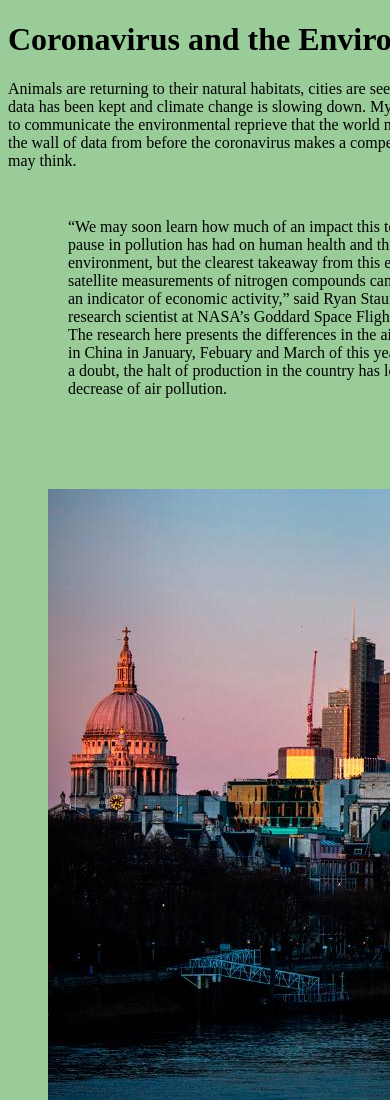
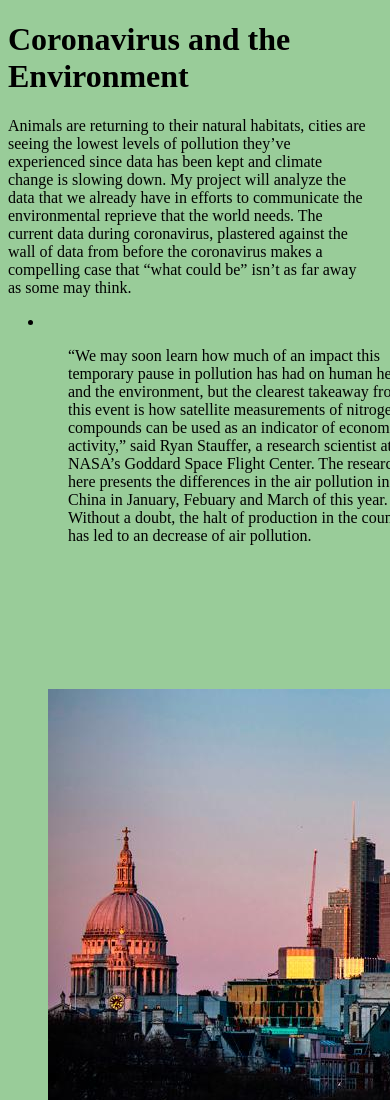
Before and after one commit to shawnfortune/shawnfortune.github.io, a plain HTML site: page hw/finalproject/index.html in a window 390 px wide. Shown: the top 1100 px of the page. Drawn offline with Linux system fonts and the light colour scheme.

Commit message:
final updates to final

```diff
--- a/hw/finalproject/index.html
+++ b/hw/finalproject/index.html
@@ -2,14 +2,6 @@
 <html lang="en" dir="ltr">
 
 <head>
-    <meta charset="utf-8">
-    <meta name="viewport" content="width=device-width, initial-scale=1">
-    <title>CSS grid</title>
-    <link rel="stylesheet" href="style.css">
-    <link rel="stylesheet" href="mobile.css">
-</head>
-
-
     <!-- Global site tag (gtag.js) - Google Analytics -->
     <script async src="https://www.googletagmanager.com/gtag/js?id=UA-165155168-1"></script>
     <script>
@@ -23,6 +15,12 @@
         gtag('config', 'UA-165155168-1');
 
     </script>
+    <meta charset="utf-8">
+    <meta name="viewport" content="width=device-width, initial-scale=1">
+    <title>CSS grid</title>
+    <link rel="stylesheet" href="style.css">
+    <link rel="stylesheet" href="mobile.css">
+</head>
 
 <body>
     <header>
@@ -36,11 +34,11 @@
         <!-- This is where the main part of my page goes. -->
         <section class="grid-container">
             <img src="images/1.gif" alt="China_Pollution" class="grid1-cover">
-            <ol class="album-1-songs">
-                <p>“We may soon learn how much of an impact this temporary pause in pollution has had on human health and the environment, but the clearest takeaway from this event is how satellite measurements of nitrogen compounds can be used as an
+            <li class="impact">
+                <ul>“We may soon learn how much of an impact this temporary pause in pollution has had on human health and the environment, but the clearest takeaway from this event is how satellite measurements of nitrogen compounds can be used as an
                     indicator of economic activity,” said Ryan Stauffer, a research scientist at NASA’s Goddard Space Flight Center. The research here presents the differences in the air pollution in China in January, Febuary and March of this year. Without a
-                    doubt, the halt of production in the country has led to an decrease of air pollution.</p>
-            </ol>
+                    doubt, the halt of production in the country has led to an decrease of air pollution.</ul>
+            </li>
         </section>
         <div class="gallery">
             <figure class="gallery__item gallery__item--2">
--- a/hw/finalproject/mobile.css
+++ b/hw/finalproject/mobile.css
@@ -1,7 +1,24 @@
 @media only screen and (max-width:767px) {
   body {
     background-color: #99cc99;
-    width: 767px;
+    max-width: 360x;
+  }
+
+  p {
+    width: 360px;
+  }
+
+  h1 {
+    width: 360px;
+  }
+
+  h2 {
+    width: 360px;
+  }
+
+  .gallery__item gallery__item--2 {
+    'width: 360px;
+
   }
 
   .grid-container-1, .grid-container-2, .grid-container-3, .grid-container-4 {
--- a/hw/finalproject/style.css
+++ b/hw/finalproject/style.css
@@ -22,7 +22,7 @@ body {
   grid-row-end: 2;
 }
 
-.album-1-songs {
+.impact {
   grid-column-start: 2;
   grid-column-end: 3;
   grid-row-start: 1;
```
Lines whose indentation alone changed are shown as unchanged.
